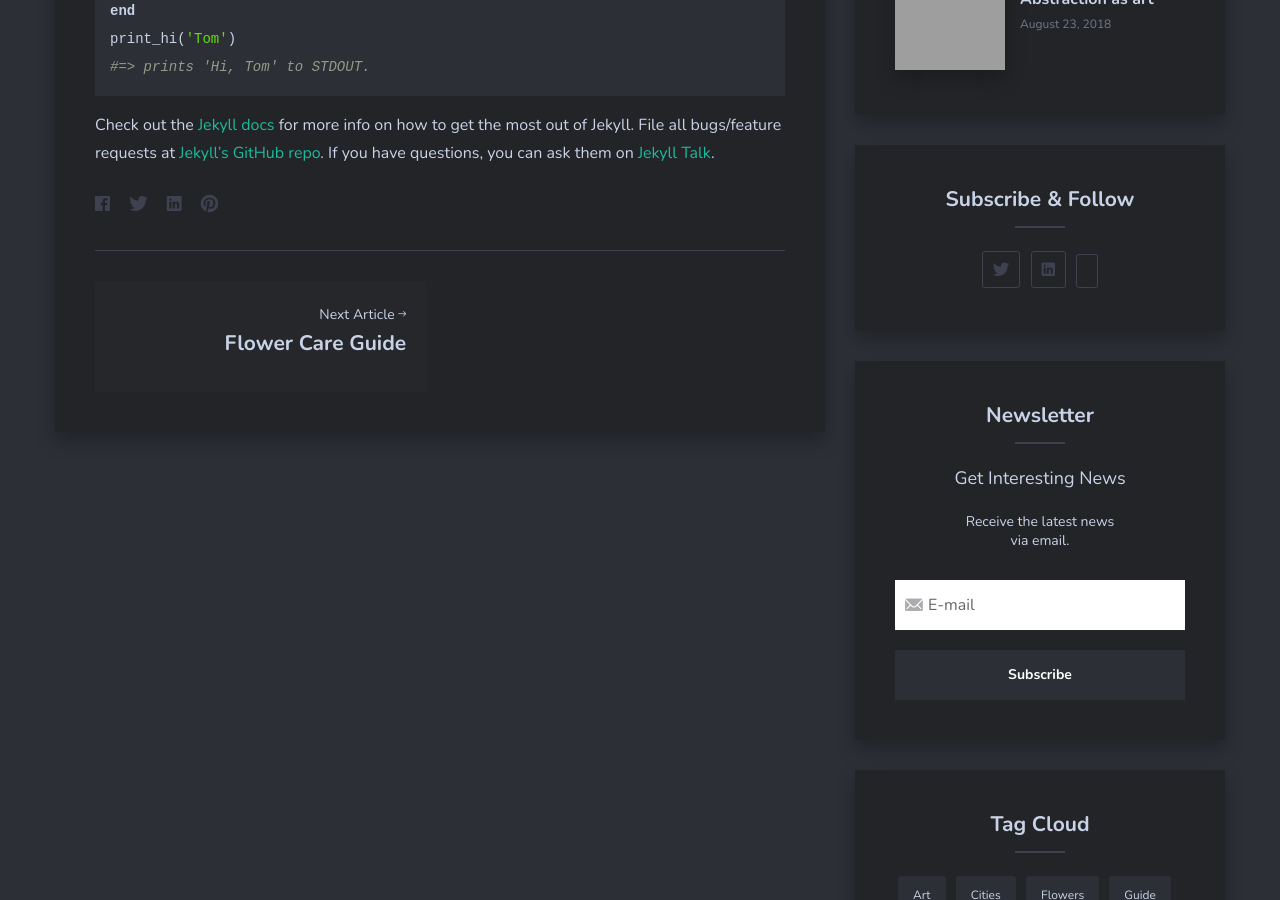
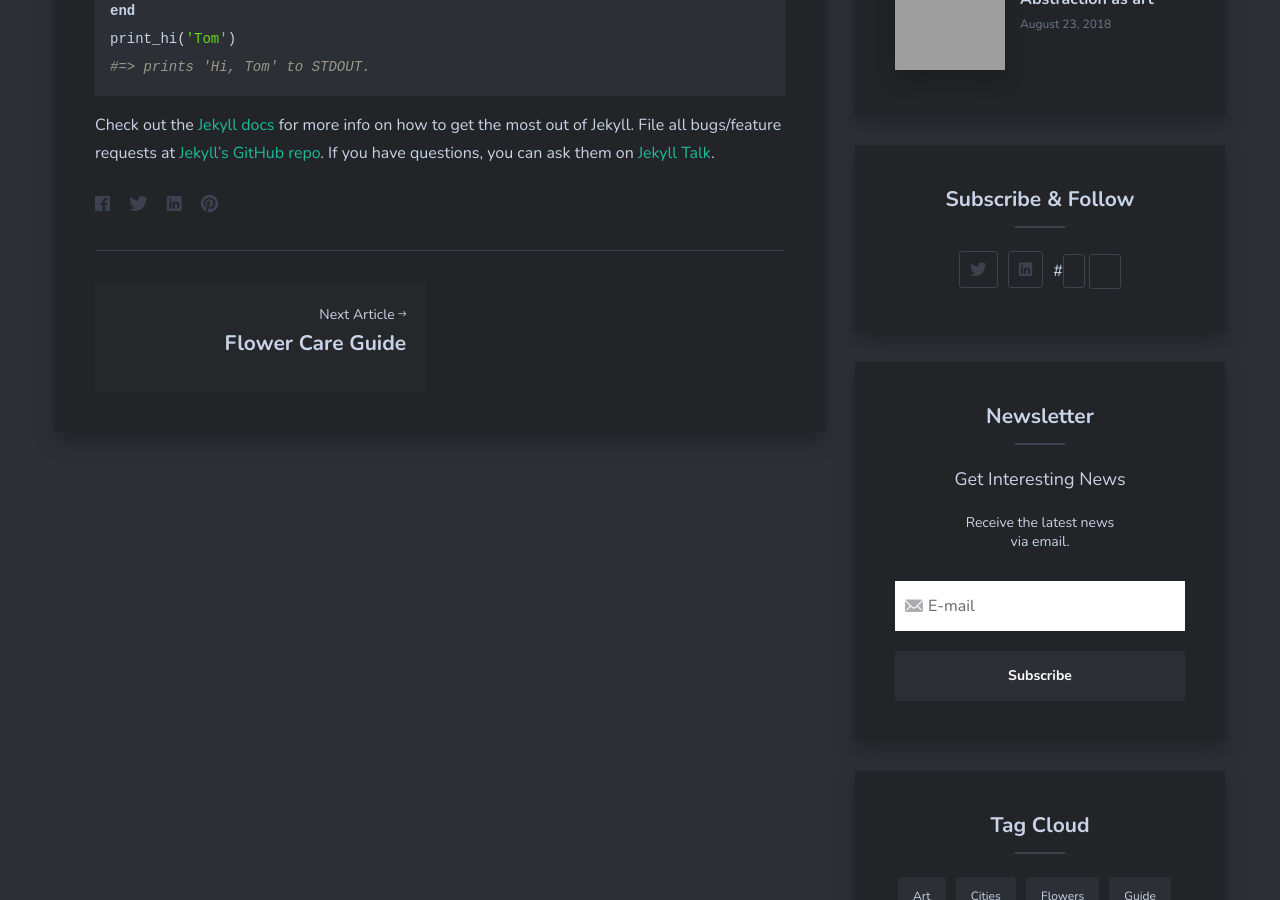
Before and after one commit to vNinjaDFW/vNinjaDFW.github.io, a Jekyll site: the page built from _posts/2018-05-29-welcome-to-jekyll.markdown, in a window 1280 px wide and 900 px high, scrolled down 1298 px. Built offline with Jekyll 4.4.1, drawn with Linux system fonts in a browser that asks for light colours; nearby versions of some CDN libraries; comment, search, counter and statistics services are not loaded; grey boxes are pictures that could not be loaded.

Commit message:
Add files via upload

```diff
--- a/_includes/sidebar.html
+++ b/_includes/sidebar.html
@@ -40,7 +40,8 @@
 
       {% if site.acclaim %}
       <li class="social-profiles-item">
-        <a href="{{ site.acclaim }}" class="social-profiles-link"><i class="ion ion-logo-acclaim"></i></a>
+        #<a href="{{ site.acclaim }}" class="social-profiles-link"><i class="ion ion-logo-acclaim"></i></a>
+		<a href="{{ site.acclaim }}" class="social-profiles-link"><img border="0" src="logo-youracclaim.png" width="10" height="10"></a>
       </li>
       {% else %} {% endif %}
     </ul>
```
